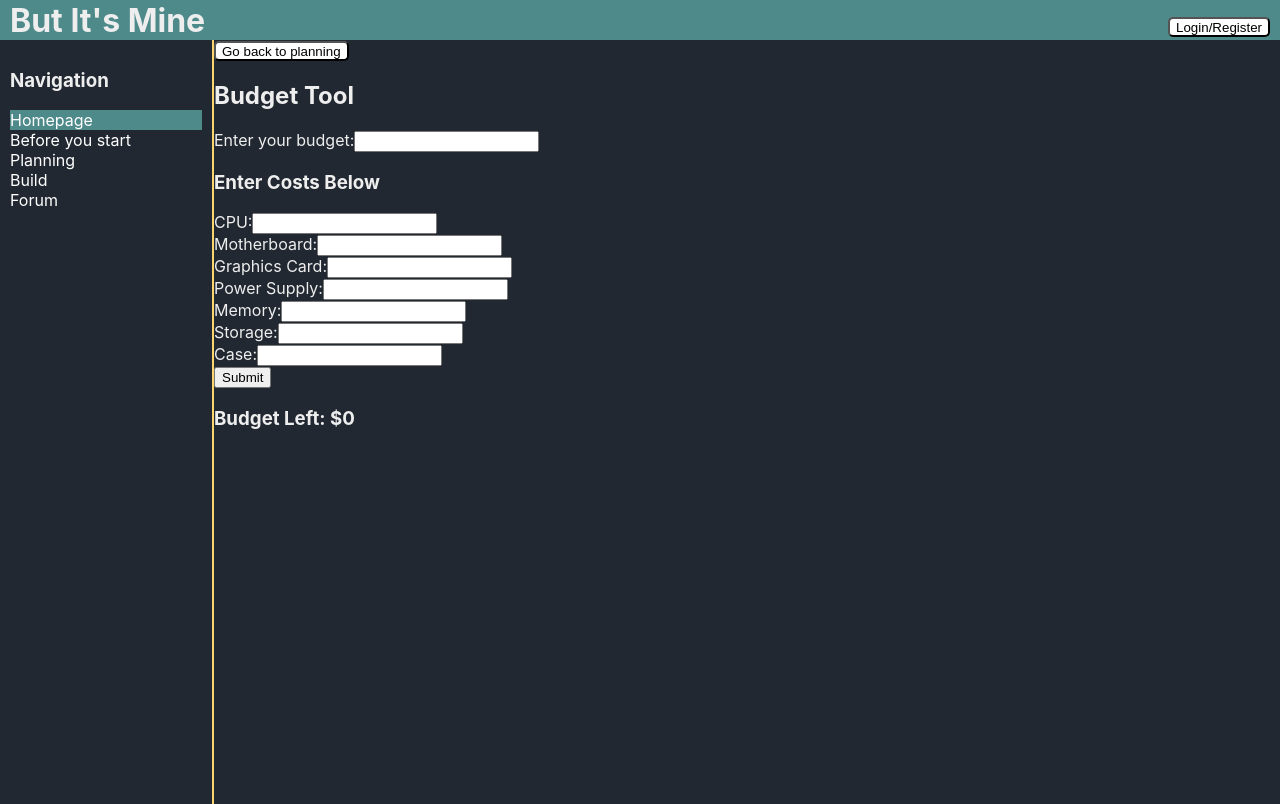
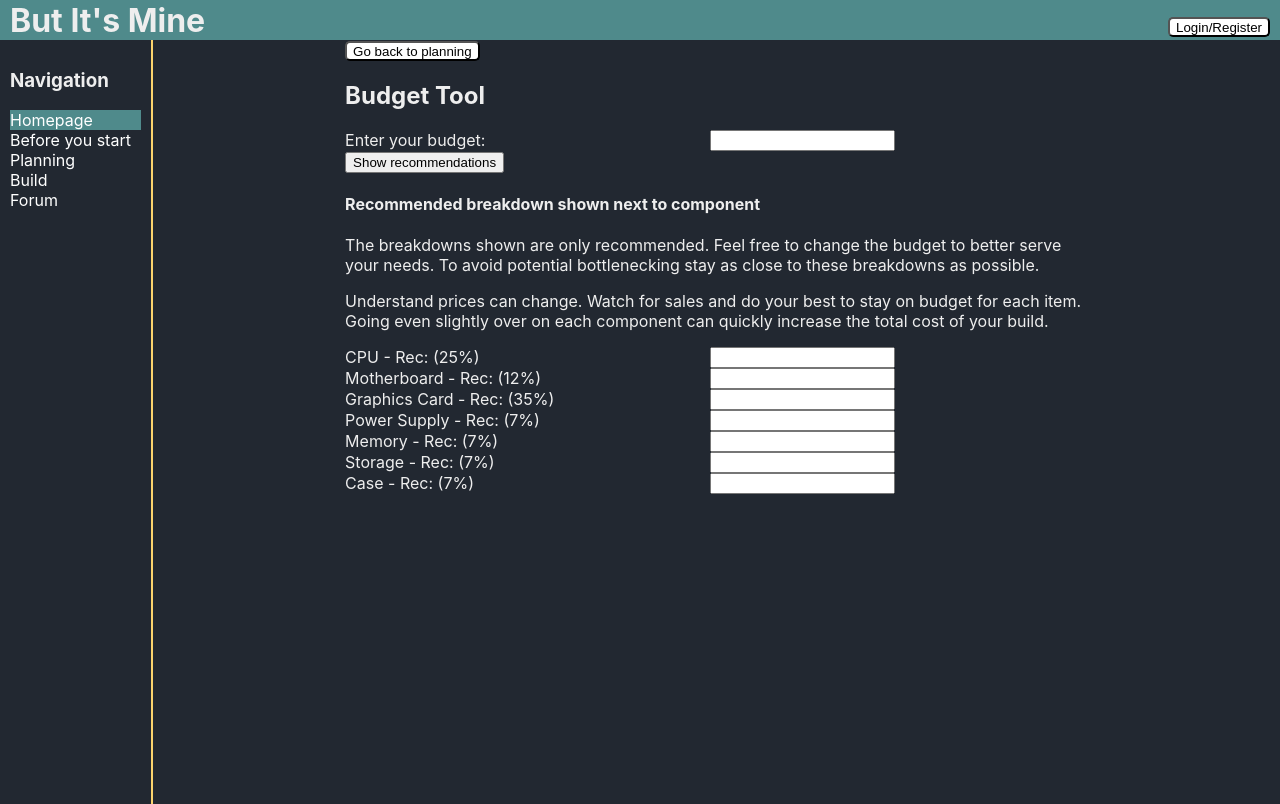
Before and after one commit to tck9173/But-Its-Mine, a React (Create React App) app in the folder but-its-mine/: page /planning/budget-tool in a window 1280 px wide. Built offline with nearby package versions, Linux system fonts and the light colour scheme.

Commit message:
updated budget tool

```diff
--- a/but-its-mine/src/App.css
+++ b/but-its-mine/src/App.css
@@ -193,3 +193,14 @@ a:hover {
   justify-content: space-evenly;
   align-items: center;
 }
+
+.budgetInputContainer {
+  width: 550px;
+  display: flex;
+  flex-flow: row;
+  justify-content: space-between;
+}
+
+.budgetInputContainer p {
+  margin:0;
+}
--- a/but-its-mine/src/components/Planning/BudgetTool.js
+++ b/but-its-mine/src/components/Planning/BudgetTool.js
@@ -6,23 +6,37 @@ class BudgetTool extends Component {
         super(props)
 
         this.state = {
-            remainder: 0,
-            budget: 0,
-            cpu: 0,
-            motherboard: 0,
-            gpu: 0,
-            psu: 0,
-            memory: 0,
-            storage: 0,
-            case: 0
+            remainder: null,
+            budget: null,
+            cpu: null,
+            motherboard: null,
+            gpu: null,
+            psu: null,
+            memory: null,
+            storage: null,
+            case: null
         }
     }
 
-    updateRemainder = (e) => {
-        e.preventDefault();
+    updateRemainder = () => {
         let remainder = this.state.budget - (this.state.cpu + this.state.motherboard + this.state.gpu + this.state.psu + this.state.memory + this.state.storage + this.state.case)
         this.setState({
             remainder
+        })
+    }
+
+    updateBudget = (e) => {
+        e.preventDefault();
+        const budget=this.state.budget;
+        this.setState({
+            cpu: parseInt(budget * 0.25),
+            motherboard: parseInt(budget * 0.12),
+            gpu: parseInt(budget * 0.35),
+            psu: parseInt(budget * 0.07),
+            memory: parseInt(budget * 0.07),
+            storage: parseInt(budget * 0.07),
+            case: parseInt(budget * 0.07),
+            remainder: 0
         })
     }
 
@@ -33,38 +47,49 @@ class BudgetTool extends Component {
     }
     render() {
         return(
-            <div>
+            <div className='main'>
                 <Link to = '/planning'><button>Go back to planning</button></Link>
                 <h2>Budget Tool</h2>
-                <form onSubmit={(e) => this.updateRemainder(e)}>
-                    <span>Enter your budget:</span>
-                    <input type = 'number' name='budget' onChange={this.onChange}/>
-                    <br/>
-                    <h3>Enter Costs Below</h3>
-                    <span>CPU:</span>
-                    <input type = 'number' name='cpu' onChange={this.onChange}/>
-                    <br/>
-                    <span>Motherboard:</span>
-                    <input type = 'number' name='motherboard' onChange={this.onChange}/>
-                    <br/>
-                    <span>Graphics Card:</span>
-                    <input type = 'number' name='gpu' onChange={this.onChange}/>
-                    <br/>
-                    <span>Power Supply:</span>
-                    <input type = 'number' name='psu' onChange={this.onChange}/>
-                    <br/>
-                    <span>Memory:</span>
-                    <input type = 'number' name='memory' onChange={this.onChange}/>
-                    <br/>
-                    <span>Storage:</span>
-                    <input type = 'number' name='storage' onChange={this.onChange}/>
-                    <br/>
-                    <span>Case:</span>
-                    <input type = 'number' name='case' onChange={this.onChange}/>
-                    <br/>
-                    <input type = "submit"/>
+                <form onSubmit={(e) => this.updateBudget(e)}>
+                    <div className='budgetInputContainer'>
+                        <p>Enter your budget:</p>
+                        <input type = 'number' name='budget' onChange={this.onChange}/>
+                    </div>
+                    <input type = "submit" value='Show recommendations'/>
+                    <h4>Recommended breakdown shown next to component</h4>
+                    <p>The breakdowns shown are only recommended. Feel free to change the budget to better serve your needs. To avoid potential bottlenecking stay as close to these breakdowns as possible.</p>
+                    <p>Understand prices can change. Watch for sales and do your best to stay on budget for each item. Going even slightly over on each component can quickly increase the total cost of your build.</p>
+                    <div className='budgetInputContainer'>
+                        <p>CPU - Rec: (25%) {this.state.cpu && <span>Shown: ({parseInt((this.state.cpu/this.state.budget)*100)}%)</span>}</p>
+                        <input type = 'number' name='cpu' value={this.state.cpu} onChange={this.onChange}/>
+                    </div>
+                    <div className='budgetInputContainer'>
+                        <p>Motherboard - Rec: (12%) {this.state.motherboard && <span>Shown: ({parseInt((this.state.motherboard/this.state.budget)*100)}%)</span>}</p>
+                        <input type = 'number' name='motherboard' value={this.state.motherboard} onChange={this.onChange}/>
+                    </div>
+                    <div className='budgetInputContainer'>
+                        <p>Graphics Card - Rec: (35%) {this.state.gpu && <span>Shown: ({parseInt((this.state.gpu/this.state.budget)*100)}%)</span>}</p>
+                        <input type = 'number' name='gpu' value={this.state.gpu} onChange={this.onChange}/>
+                    </div>
+                    <div className='budgetInputContainer'>
+                        <p>Power Supply - Rec: (7%) {this.state.psu && <span>Shown: ({parseInt((this.state.psu/this.state.budget)*100)}%)</span>}</p>
+                        <input type = 'number' name='psu' value={this.state.psu} onChange={this.onChange}/>
+                    </div>
+                    <div className='budgetInputContainer'>
+                        <p>Memory - Rec: (7%) {this.state.memory && <span>Shown: ({parseInt((this.state.memory/this.state.budget)*100)}%)</span>}</p>
+                        <input type = 'number' name='memory' value={this.state.memory} onChange={this.onChange}/>
+                    </div>
+                    <div className='budgetInputContainer'>
+                        <p>Storage - Rec: (7%) {this.state.storage && <span>Shown: ({parseInt((this.state.storage/this.state.budget)*100)}%)</span>}</p>
+                        <input type = 'number' name='storage' value={this.state.storage} onChange={this.onChange}/>
+                    </div>
+                    <div className='budgetInputContainer'>
+                        <p>Case - Rec: (7%) {this.state.case && <span>Shown: ({parseInt((this.state.case/this.state.budget)*100)}%)</span>}</p>
+                        <input type = 'number' name='case' value={this.state.case} onChange={this.onChange}/>
+                    </div>
                 </form>
-                <h3>Budget Left: ${this.state.remainder}</h3>
+                {this.state.budget && <h3>Budget Left: ${this.state.remainder}</h3>}
+                {this.state.budget && <button onClick={()=>this.updateRemainder()}>Update Remainder</button>}
             </div>
         )
     }
--- a/but-its-mine/src/components/Users/LoginForm.js
+++ b/but-its-mine/src/components/Users/LoginForm.js
@@ -22,6 +22,7 @@ class LoginForm extends Component {
 
     render() {
         return (
+            <div className='main'>
                 <form onSubmit={(e)=> this.props.handleLogin(e, this.state)}>
                     <input
                         type = 'text'
@@ -43,6 +44,7 @@ class LoginForm extends Component {
                     <input type ='submit' value='Login'/>
                     <Link to='/register'><button>Register</button></Link>
                 </form>
+            </div>
         )
     }
 }
--- a/but-its-mine/src/components/Users/RegisterForm.js
+++ b/but-its-mine/src/components/Users/RegisterForm.js
@@ -21,6 +21,7 @@ class RegisterForm extends Component {
 
     render() {
         return (
+            <div className='main'>
                 <form onSubmit={(e)=> this.props.handleRegister(e, this.state)}>
                     <input
                         type = 'text'
@@ -45,6 +46,7 @@ class RegisterForm extends Component {
                     <input type ='submit' value='Register'/>
                     <Link to='/login'>Login</Link>
                 </form>
+            </div>
         )
     }
 }
```
Lines whose indentation alone changed are shown as unchanged.
